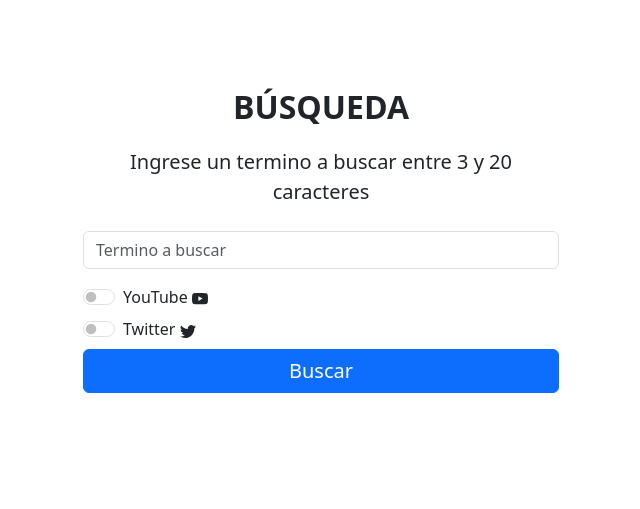
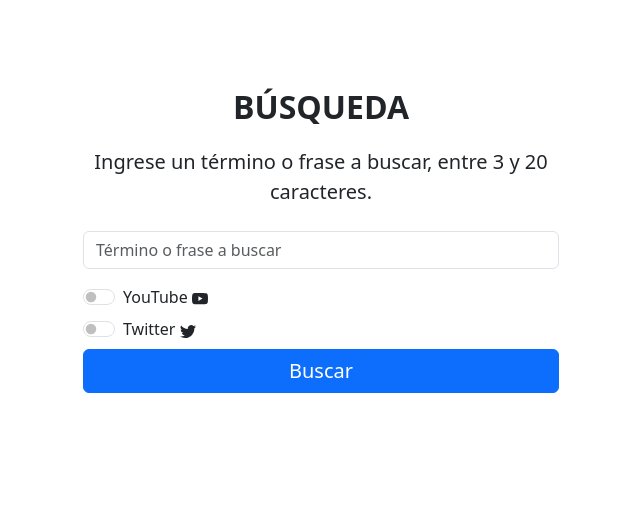
Before and after one commit to Lineck/QueSeDice, a Flask app: page / in a window 1280 px wide. Shown: the part 142-651 px from the top of the page, without its empty margins (319-959 px from the left). Run offline with Flask 3, Linux system fonts and the light colour scheme; parts of the project's set-up code (start-up, migrations or seed data) failed here and were passed over; some libraries are stand-ins or nearby versions.

Commit message:
correcciones de ortografía

```diff
--- a/main.py
+++ b/main.py
@@ -34,7 +34,7 @@ collection = db["TablaResultado"]  # Nombre de la colección
 
 # Formulario
 class TermForm(FlaskForm):
-    term = StringField("Término a buscar", validators=[DataRequired(), Length(min=3, max=20)])
+    term = StringField("Término o frase a buscar", validators=[DataRequired(), Length(min=3, max=20)])
     submit = SubmitField("Buscar")
     youtube = BooleanField("YouTube")
     twitter = BooleanField("Twitter")
@@ -48,10 +48,6 @@ class TermForm(FlaskForm):
             return False
 
         return True
-
-
-
-
 
 
 def paginate_dataframe(df, page, per_page):
@@ -253,7 +249,7 @@ def download_pdf(busqueda_id):
     pdf.setFont("Helvetica", 12)
 
     y = 750
-    pdf.drawString(200, y, f"Estadísticas para el término: {lista_datos[0]['TERMINO']}")
+    pdf.drawString(200, y, f"Estadísticas para la búsqueda: {lista_datos[0]['TERMINO']}")
     y -= 20
     pdf.drawString(200, y, f"Fecha de búsqueda: {fecha_busqueda}")
     y -= 60
--- a/static/js/main.js
+++ b/static/js/main.js
@@ -7,7 +7,7 @@ let typewriter = new Typewriter(app, {
 
 typewriter
   .pauseFor(2500)
-  .typeString('Que se dice?.')
+  .typeString('Qué se dice?')
   .pauseFor(200)
   .deleteChars(10)
   .start();
--- a/templates/base.html
+++ b/templates/base.html
@@ -1,7 +1,7 @@
 <!DOCTYPE html>
 <html lang="en">
 <head>
-    <title>Qué se dice?.</title>
+    <title>Qué se dice?</title>
     <meta charset="utf-8" />
     <meta name="viewport" content="width=device-width, initial-scale=1, user-scalable=no" />
     <link rel="icon" type="image/x-icon" href="{{ url_for('static',filename='img/tecnologia.png') }}">
@@ -21,7 +21,7 @@
 
                 <a class="navbar-brand" href="{{ url_for('index') }}">
                     <img style="height: 70px" src="{{ url_for('static',filename='img/tecnologia.png') }}" alt="">
-                    <span class="fs-4 text-primary fw-bold flex-grow-1" id="typewriter">Qué se dice?.</span>
+                    <span class="fs-4 text-primary fw-bold flex-grow-1" id="typewriter">Qué se dice?</span>
                 </a>
                 <button class="navbar-toggler position-absolute top-0 end-0" type="button" data-bs-toggle="collapse" data-bs-target="#navbarSupportedContent" aria-controls="navbarSupportedContent" aria-expanded="false" aria-label="Toggle navigation">
                 <span class="navbar-toggler-icon"></span>
--- a/templates/index.html
+++ b/templates/index.html
@@ -8,14 +8,14 @@
 
       <p class="fw-bold fs-2">BÚSQUEDA</p>
 
-      <p class="fs-5 mb-4">Ingrese un termino a buscar entre 3 y 20 caracteres</p>
+      <p class="fs-5 mb-4">Ingrese un término o frase a buscar, entre 3 y 20 caracteres.</p>
     </div>
 
     <form   method="POST" data-netlify="true" action="#">
 
           <div class= "mb-3">
             {{form.hidden_tag()}}
-            {{ form.term (class="form-control", placeholder="Termino a buscar")}}
+            {{ form.term (class="form-control", placeholder="Término o frase a buscar")}}
 
           </div>
             <div class="form-check form-switch mb-2">
@@ -49,10 +49,6 @@
   </div>
 
 </div>
-<!-- <div class="container mt-4">
-  <p class="fs-5 position-absolute top-100 start-50 translate-middle">Este proyecto responde a problemáticas comunes, como la necesidad de evaluar la percepción pública sobre productos, servicios o personas, facilitando la toma de decisiones basada en datos objetivos. Las principales características funcionales del sistema incluyen la extracción de datos desde plataformas seleccionadas, el preprocesamiento de texto para eliminar ruido, el análisis de sentimientos utilizando modelos de inteligencia artificial como RoBERTa, y la generación de informes descargables en formatos CSV y PDF.</p>
-
-</div> -->
 
 
 
--- a/templates/previous_results.html
+++ b/templates/previous_results.html
@@ -8,7 +8,7 @@
         <table class="table table-bordered table-light mt-4">
             <thead>
                 <tr>
-                    <th scope="col">Término</th>
+                    <th scope="col">Término o frase</th>
                     <th scope="col">Fecha</th>
                 </tr>
             </thead>
```
